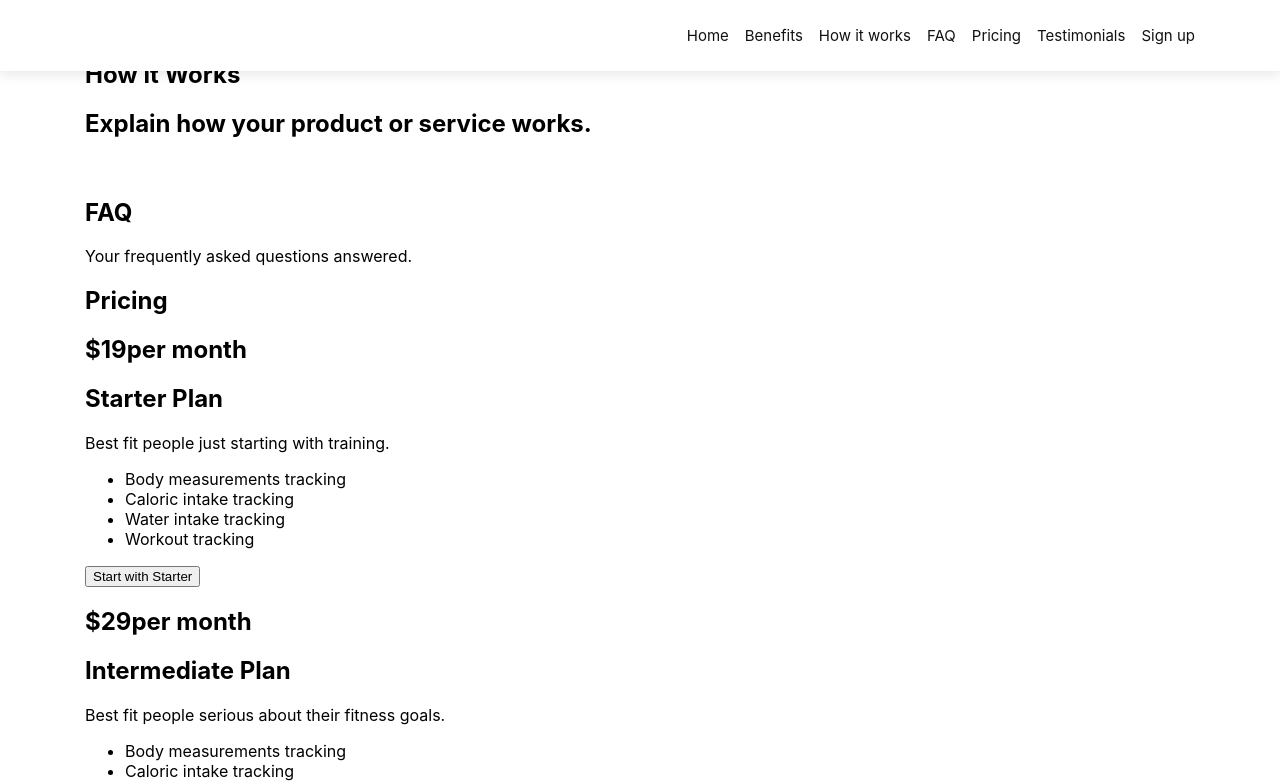
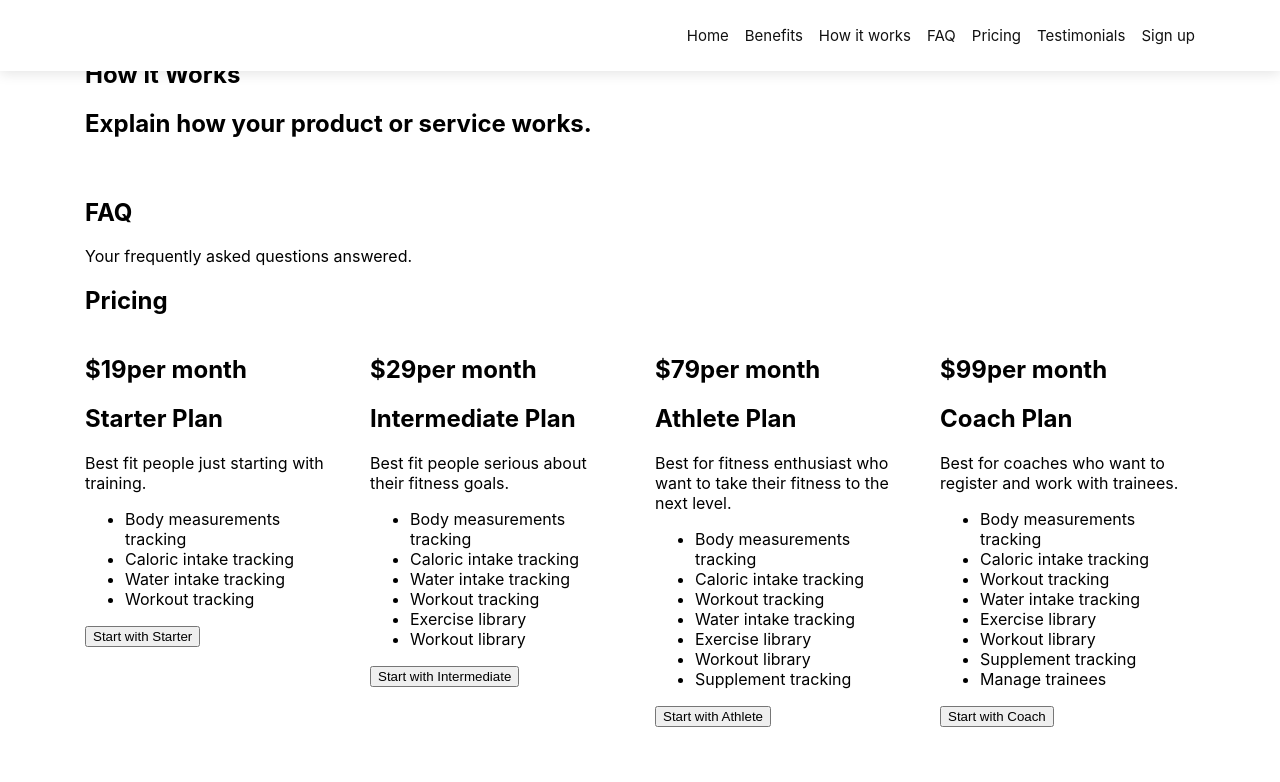
Before and after one commit to alexdevero/trainr-web-app-landing-page, a Next.js app: page / in a window 1280 px wide. Shown: the top 782 px of the page. Built offline with nearby package versions, Linux system fonts and the light colour scheme.

Commit message:
Add styles for grid

```diff
--- a/components/pricing.tsx
+++ b/components/pricing.tsx
@@ -1,12 +1,12 @@
 import * as React from 'react'
 
 const Pricing = () => (
-  <section>
+  <section id="pricing">
     <div className="container">
       <h1>Pricing</h1>
 
       <div className="row">
-        <div className="col-3">
+        <div className="col">
           <div className="pricing-card">
             <div className="pricing-card__header">
               <h2>$19<span className="price-label">per month</span></h2>
@@ -31,7 +31,7 @@ const Pricing = () => (
           </div>
         </div>
 
-        <div className="col-3">
+        <div className="col">
           <div className="pricing-card">
             <div className="pricing-card__header">
               <h2>$29<span className="price-label">per month</span></h2>
@@ -58,7 +58,7 @@ const Pricing = () => (
           </div>
         </div>
 
-        <div className="col-3">
+        <div className="col">
           <div className="pricing-card">
             <div className="pricing-card__header">
               <h2>$79<span className="price-label">per month</span></h2>
@@ -86,7 +86,7 @@ const Pricing = () => (
           </div>
         </div>
 
-        <div className="col-3">
+        <div className="col">
           <div className="pricing-card">
             <div className="pricing-card__header">
               <h2>$99<span className="price-label">per month</span></h2>
@@ -116,6 +116,36 @@ const Pricing = () => (
         </div>
       </div>
     </div>
+
+    <style jsx>{`
+      .row {
+        display: flex;
+        flex-wrap: wrap;
+        margin-right: -15px;
+        margin-left: -15px;
+      }
+
+      .col {
+        position: relative;
+        padding-right: 15px;
+        padding-left: 15px;
+        width: 100%;
+      }
+
+      @media (min-width: 768px) {
+        .col {
+          flex: 0 0 50%;
+          max-width: 50%;
+        }
+      }
+
+      @media (min-width: 992px) {
+        .col {
+          flex: 0 0 25%;
+          max-width: 25%;
+        }
+      }
+    `}</style>
   </section>
 )
 
```
